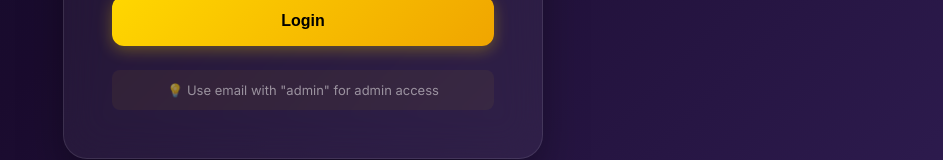
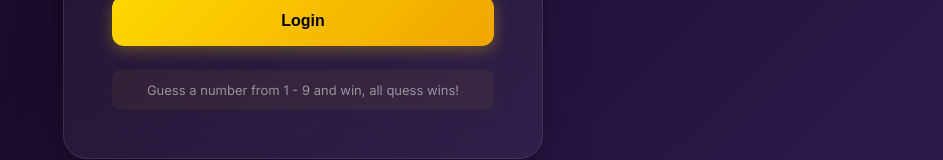
Before and after one commit to mishael6/LuckyTriple, a React (Vite) app in the folder frontend/: page / in a window 1280 px wide. Shown: the part 600-760 px from the top of the page, without its empty margins (337-1280 px from the left). Built offline with nearby package versions, Linux system fonts and the light colour scheme.

Commit message:
Update hint message on AuthPage

```diff
--- a/frontend/src/components/pages/AuthPage.jsx
+++ b/frontend/src/components/pages/AuthPage.jsx
@@ -109,7 +109,7 @@ export const AuthPage = ({ onLogin }) => {
         </form>
 
         <div className="demo-hint">
-          💡 Use email with "admin" for admin access
+          Guess a number from 1 - 9 and win, all quess wins!
         </div>
       </motion.div>
     </div>
```
